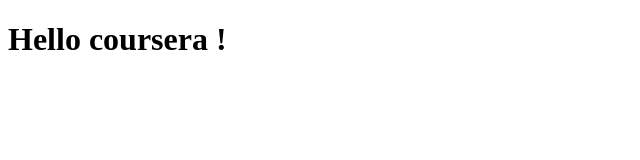
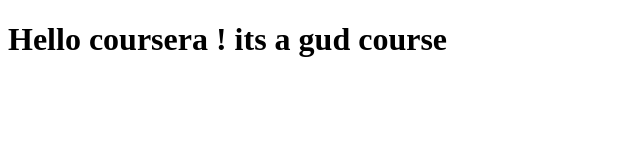
Before and after one commit to muskan98/coursera-repo, a plain HTML site: page sites/index.html in a window 1280 px wide. Shown: the whole page, without its empty margins (0-640 px from the left). Drawn offline with Linux system fonts and the light colour scheme.

Commit message:
small addition to our page content.

```diff
--- a/sites/index.html
+++ b/sites/index.html
@@ -4,6 +4,6 @@
 	<title>Hello Coursera</title>
 </head>
 <body>
-<h1>Hello coursera !</h1>
+<h1>Hello coursera ! its a gud course</h1>
 </body>
 </html>
```
